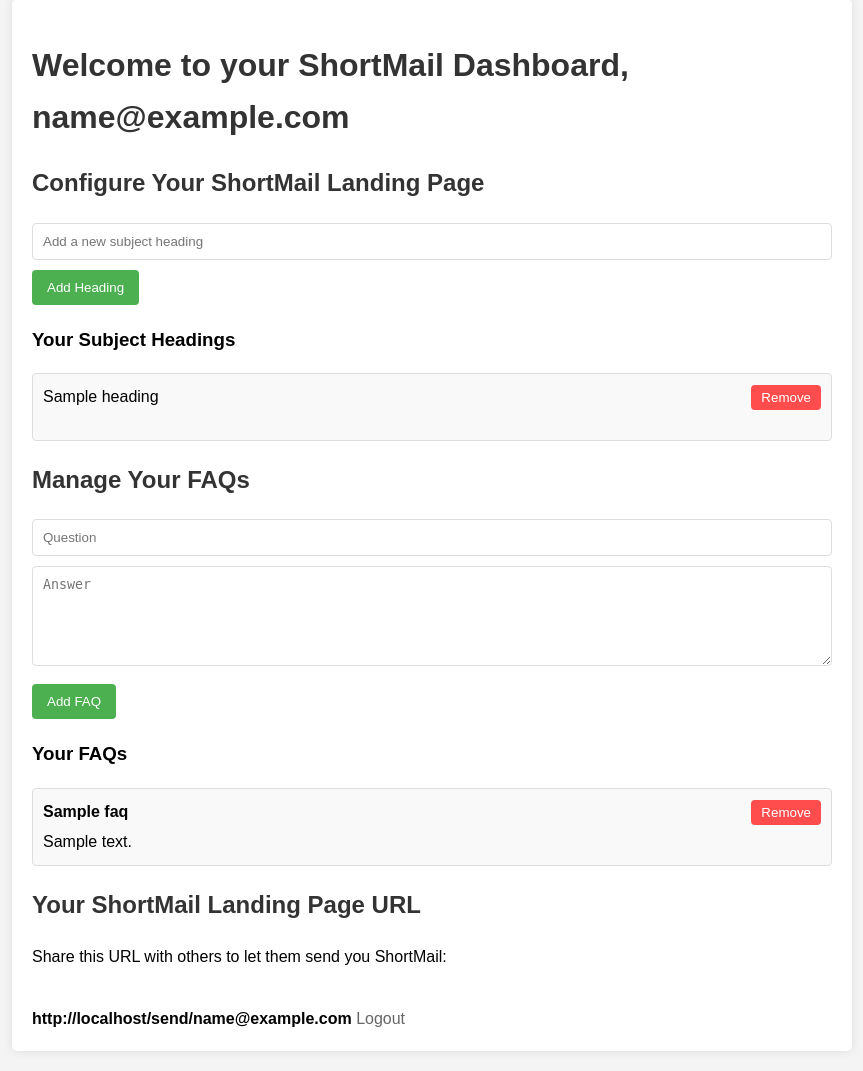
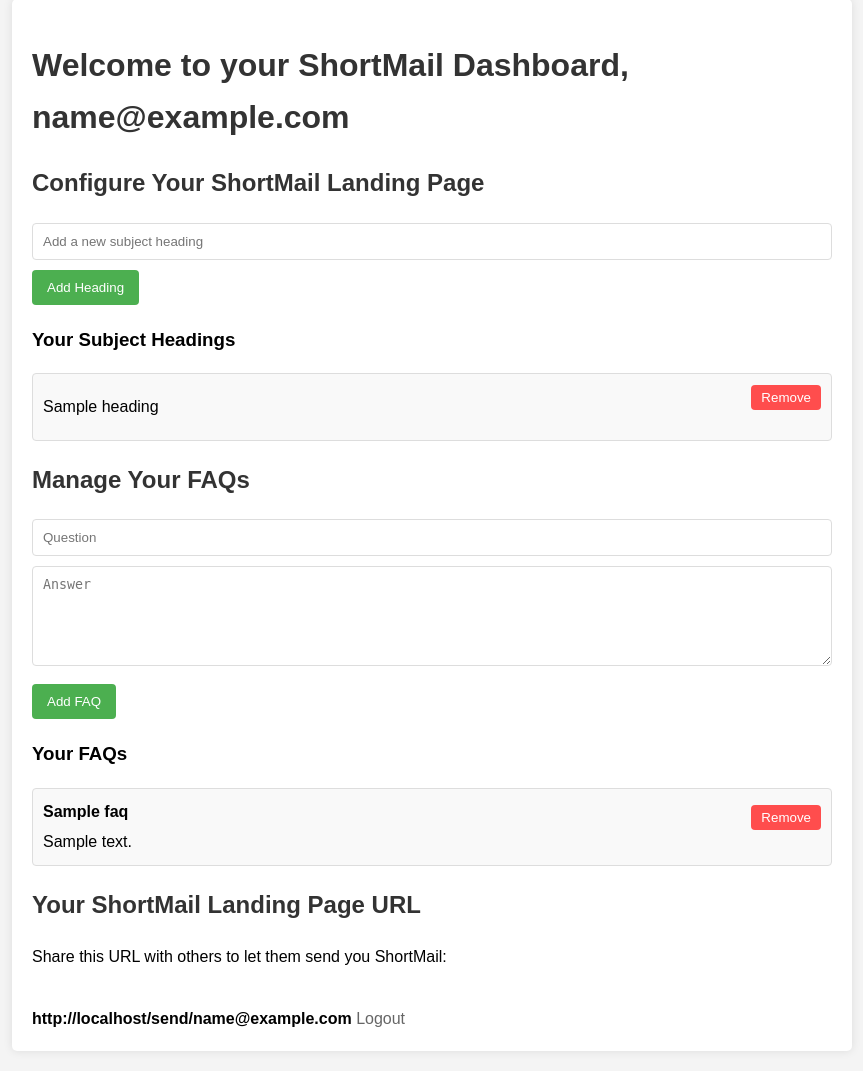
Before and after one commit to nll-ai/shortmail, a FastAPI app: page /dashboard in a window 1280 px wide. Shown: the part 21-1092 px from the top of the page, without its empty margins (208-1071 px from the left). Run offline with FastAPI, Linux system fonts and the light colour scheme; the visitor is signed in with stand-in values (Sample User, id 1); tables that the repository leaves empty hold one stand-in row (values such as "Sample post").

Commit message:
style(dashboard)🎨: Update CSS styles for better alignment and spacing
- Remove margin-bottom and padding from the main container to reduce spacing.
- Change alignment to center in .subject-heading and .faq-item.
- Adjust align-self to center in button styles.

```diff
--- a/app/templates/dashboard.html
+++ b/app/templates/dashboard.html
@@ -73,8 +73,6 @@
             align-items: center;
             background: #f9f9f9;
             border: 1px solid #ddd;
-            margin-bottom: 10px;
-            padding: 10px;
             border-radius: 4px;
         }
         .remove-heading {
@@ -100,7 +98,7 @@
         .subject-heading, .faq-item {
             display: flex;
             justify-content: space-between;
-            align-items: flex-start;
+            align-items: center;
             background: #f9f9f9;
             border: 1px solid #ddd;
             margin-bottom: 10px;
@@ -125,7 +123,7 @@
             padding: 5px 10px;
             border-radius: 4px;
             cursor: pointer;
-            align-self: flex-start;
+            align-self: center;
         }
         .remove-heading:hover, .remove-faq:hover {
             background-color: #ff3333;
```
